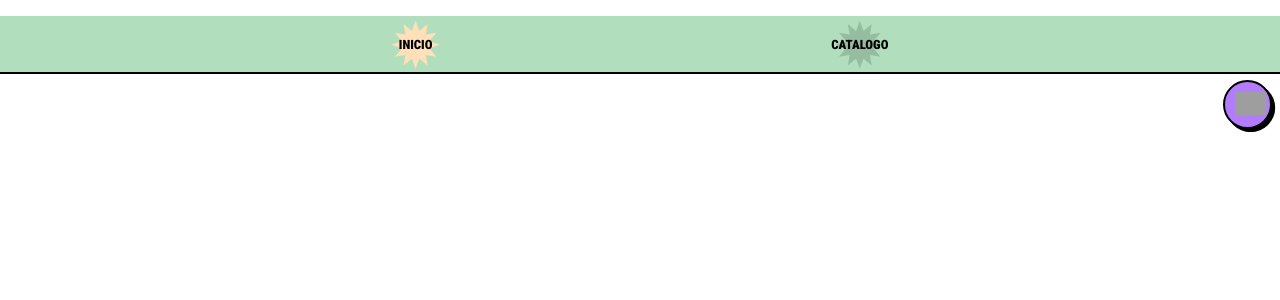
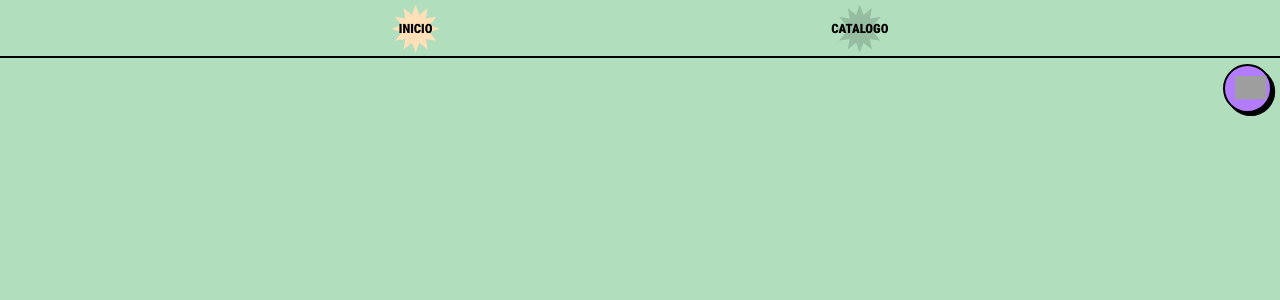
Before and after one commit to juanOllo/ArteYSoluciones_eCommerce_React, a React (Create React App) app: page /carro in a window 1280 px wide. Shown: the top 300 px of the page. Built offline with nearby package versions, Linux system fonts and the light colour scheme; grey boxes are pictures that could not be loaded.

Commit message:
producto page y algunos anims

```diff
--- a/src/Navbar.css
+++ b/src/Navbar.css
@@ -24,7 +24,7 @@
 
     display: flex;
     justify-content: space-evenly;
-    z-index: 1;
+    z-index: 10;
 }
 
 #minilogo {
@@ -84,13 +84,55 @@
     height: 2.8rem;
     box-shadow: 0.2rem 0.2rem black;
     /* font-family: var(--ffamily01); */
+
+    /* animation: shopping-car-btn-anim 0.5s ease; */
+}
+
+@keyframes shopping-car-btn-click-anim {
+    /* 50%{
+        box-shadow: 0 0 transparent;
+        transform: translate(0.2rem, 0.2rem);
+    } */
+    0%{
+        box-shadow: 0 0 transparent;
+        transform: translate(0.2rem, 0.2rem);
+        /* border-color: white; */
+    }
+    60%{
+        transform: translate(0.2rem, 0.2rem);
+        box-shadow: 0 0 transparent;
+
+    }
 }
 
 .shopping-car-btn:hover {
-    animation: catalogo-completo-btn-click-anim 0.1s forwards;
+    /* animation: catalogo-completo-btn-click-anim 0.2s forwards; */
+    background-color:rgb(205, 182, 253);
 }
 
 .shopping-car-img{
     height: 1.5rem;
     transform: translate(0.6rem, 0.6rem);
 }
+
+.shopping-car-point{
+    background-color: transparent;
+    width: 0.9rem;
+    height: 0.9rem;
+    /* border: 3px solid red; */
+    border-radius: 50%;
+
+    position: absolute;
+    right: 0;
+    z-index: 3;
+}
+
+@keyframes ponit-car-img-anim {
+    40%{
+        transform: translate(-0.4rem, -0.8rem);
+        scale: 1.5;
+    }
+    100%{
+        background-color: red;
+    }
+}
--- a/src/Navbar.jsx
+++ b/src/Navbar.jsx
@@ -4,9 +4,23 @@ import './Navbar.css'
 import { Link } from 'react-router-dom'
 
 class Navbar extends React.Component{
-    // constructor(props){
-    //     super(props);
-    // }
+    constructor(props){
+        super(props);
+
+        this.handleClick = this.handleClick.bind(this);
+    }
+
+    handleClick(e){
+        const btn = e.target.classList.contains("btn") ? e.target : e.target.parentElement;
+
+        btn.childNodes[0].style.backgroundColor = "transparent";
+        btn.childNodes[0].style.animation = "none";
+
+        btn.style.animation = "shopping-car-btn-click-anim 0.1s forwards";
+        setTimeout(() => {
+            btn.style.animation = "none";
+        }, 300);
+    }
 
     render(){
         return(
@@ -22,7 +36,8 @@ class Navbar extends React.Component{
                     <p>CATALOGO</p>
                 </Link>
 
-                <Link to="/carro" className="shopping-car-btn btn">
+                <Link to="/carro" onClick={this.handleClick} className="shopping-car-btn btn">
+                    <div className='shopping-car-point'></div>
                     <img src="https://media.discordapp.net/attachments/1393296986161152141/1393297674601496717/basket-cart-icon-27.png?ex=6872a913&is=68715793&hm=b72a7fb1cdea9fe6310abd4b1ce09ee308df2774b66e25447b0c2e538d1d5256&=&format=webp&quality=lossless&width=400&height=400" alt="shopping car" className="shopping-car-img"/>
                 </Link>
 
--- /dev/null
+++ b/src/pages/CarroDeCompra.css
@@ -0,0 +1,13 @@
+#carro-de-compra{
+    box-sizing: border-box;
+    /* margin-top: -1.35rem;  */
+
+    background-color: var(--verde);
+
+    width: 100%;
+    height: 100svh;
+}
+
+#carro-de-compra *{
+    margin: 0;
+}
--- a/src/pages/CarroDeCompra.jsx
+++ b/src/pages/CarroDeCompra.jsx
@@ -1,4 +1,5 @@
 import React from "react";
+import './CarroDeCompra.css'
 
 let listaDeArticulos = [
     {
@@ -41,6 +42,8 @@ class CarroDeCompra extends React.Component{
         //     cartList : []
         // }
 
+        // oculta el punto rojo en el boton del carrito
+
         this.loadCartList = this.loadCartList.bind(this);
         this.clearCartList = this.clearCartList.bind(this);
 
@@ -50,17 +53,29 @@ class CarroDeCompra extends React.Component{
     loadCartList(){
         const data = localStorage.getItem("cart") ? JSON.parse(localStorage.getItem("cart")) : [];
 
-        const finalList = listaDeArticulos.filter(elem => {
-            for (let item of data){
-                if (item.id == elem.id) {
-                    elem.precioFinal = item.precio;
-                    return true;
+        // console.log("data: ", data);
+
+        const finalList = [];
+        if (data) {
+            // const finalList = listaDeArticulos.filter(elem => {
+            //     for (let item of data){
+            //         if (item.id == elem.id) {
+            //             elem.precioFinal = item.precio;
+            //             return true;
+            //         }
+            //     }
+            //     return false;
+            // })
+
+            for (const d of data) {
+                const articulo = listaDeArticulos.find(a => a.id === d.id);
+                if (articulo) {
+                    finalList.unshift({ ...articulo, precioFinal: d.precio });
                 }
             }
-            return false;
-        })
+        }
 
-        console.log("final list: ", finalList);
+        // console.log("final list: ", finalList);
 
         this.state = {
             cartList : finalList
@@ -78,12 +93,12 @@ class CarroDeCompra extends React.Component{
     render(){
         // this.loadCartList();
 
-        console.log("cartList: ", this.state.cartList);
+        // console.log("cartList: ", this.state.cartList);
 
         const list = this.state.cartList.map(elem => {
             return (
                 <li className="carrito-articulo">
-                    <img className="carrito-articulo-img" src={elem.imagen} alt="imagen del producto"/>
+                    <img style={{height: "3rem"}} className="carrito-articulo-img" src={elem.imagen} alt="imagen del producto"/>
                     <h4 className="carrito-articulo-h4">{elem.nombre}</h4>
                     <h4 className="carrito-articulo-h4">{elem.precios[elem.precioFinal][0]} ${elem.precios[elem.precioFinal][1]}</h4>
                 </li>
@@ -91,7 +106,7 @@ class CarroDeCompra extends React.Component{
         })
 
         return(
-            <div>
+            <div id="carro-de-compra">
                 <ul>
                     {list}
                 </ul>
--- a/src/pages/Catalogo.css
+++ b/src/pages/Catalogo.css
@@ -90,6 +90,7 @@
     /* margin: 0.7rem auto; */
     /* margin-top: 1rem; */
     border-radius: 1rem;
+    /* box-shadow: 0.4rem 0.4rem black; */
     box-shadow: 0.4rem 0.4rem black;
     border: 2px solid black;
 
@@ -111,8 +112,18 @@
 }
 
 .catalogo-article:hover{
-    animation: inicio-article-click-anim 0.1s forwards;
+    animation: catalogo-article-click-anim 0.1s forwards;
     background-color: antiquewhite;
+}
+
+@keyframes catalogo-article-click-anim {
+    100%{
+        box-shadow: 0 0 transparent;
+        transform: translate(0.4rem, 0.4rem);
+
+        /* box-shadow: 0.4rem 0.4rem black;
+        transform: translate(-0.5rem, -0.5rem); */
+    }
 }
 
 /* @keyframes inicio-article-click-anim {
--- a/src/pages/Inicio.css
+++ b/src/pages/Inicio.css
@@ -109,14 +109,15 @@
 }
 
 .catalogo-completo-btn:hover {
-    animation: catalogo-completo-btn-click-anim 0.1s forwards;
+    animation: catalogo-completo-btn-click-anim 0.15s forwards;
     background-color: antiquewhite;
 }
 
 @keyframes catalogo-completo-btn-click-anim {
-    100%{
+    50%{
         box-shadow: 0 0 transparent;
         transform: translate(0.3rem, 0.3rem);
+        /* border-color: white; */
     }
 }
 
--- a/src/pages/Producto.css
+++ b/src/pages/Producto.css
@@ -109,14 +109,14 @@
 }
 
 .precios {
+    background-color: var(--azul);
     background-color: var(--amarillo);
     border: none;
     /* height: 2rem; */
 
-    background-color: var(--amarillo);
     border: 2px solid black;
     padding: 1rem;
-    border-radius: 2rem;
+    /* border-radius: 2rem; */
     width: fit-content;
     box-shadow: 0.2rem 0.2rem black;
     font-family: var(--ffamily01);
@@ -126,6 +126,7 @@
 
 .precios:hover {
     cursor: pointer;
+    /* background-color:lightskyblue; */
     background-color: white;
 }
 
@@ -176,6 +177,19 @@
     z-index: 5;
 }
 
+.img-producto:hover {
+    /* scale: 1.3; */
+    animation: img-producto-hover-anim 0.1s ease-in-out forwards;
+}
+
+@keyframes img-producto-hover-anim {
+    100%{
+        scale: 1.05;
+        /* border: 0.35rem solid black; */
+        /* border-color: transparent; */
+    }
+}
+
 .encargar-btns-div{
     /* background-color: red; */
     width: calc(100% - 1rem);
@@ -210,11 +224,21 @@
     box-shadow: 0.3rem 0.3rem black;
 }
 
+@keyframes encargar-btn-ready-click-anim {
+    0%{
+        box-shadow: 0 0 transparent;
+        transform: translate(0.3rem, 0.3rem);
+        /* border-color: white; */
+    }
+    60%{
+        transform: translate(0.3rem, 0.3rem);
+        box-shadow: 0 0 transparent;
+
+    }
+}
+
 .encargar-btn-ready:hover {
     background-color: antiquewhite;
-    animation: catalogo-completo-btn-click-anim 0.1s forwards;
-}
-
-.encargar-btn:hover {
+    /* animation: catalogo-completo-btn-click-anim 0.2s forwards; */
     cursor: pointer;
 }
--- a/src/pages/Producto.jsx
+++ b/src/pages/Producto.jsx
@@ -1,6 +1,7 @@
 import React from 'react';
 import { useLocation } from 'react-router-dom';
 import './Producto.css'
+import Navbar from '../Navbar';
 
 let listaDeArticulos = [
     {
@@ -85,8 +86,23 @@ class ProductoRender extends React.Component {
     }
 
     // Este metodo agrega el id y el precio seleccionado del producto a una lista en el localStorage
-    addToCart(){
+    addToCart(e){
         if(this.state.selectedPrice >= 0){
+
+
+
+            const btn = e.target.classList.contains("btn") ? e.target : e.target.parentElement;
+
+            // btn.style.backgroundColor = "transparent";
+            btn.style.animation = "none";
+
+            btn.style.animation = "encargar-btn-ready-click-anim 0.1s ease-in-out";
+            setTimeout(() => {
+                btn.style.animation = "none";
+            }, 100);
+
+
+
 
             const newItemToCart = {
                 id : this.state.item.id,
@@ -94,17 +110,21 @@ class ProductoRender extends React.Component {
 
             const data = localStorage.getItem("cart") ? JSON.parse(localStorage.getItem("cart")) : [];
 
-            // console.log("encontrado?: ", data.find(elem => elem.id === this.state.item.id))
-
             // este if no permite agregar el mismo item con el mismo precio al carrito
-            if (!data.find(elem => elem.id === this.state.item.id)) {
+            if (data.find(elem => (elem.precio === newItemToCart.precio && elem.id === newItemToCart.id))) {
+                console.log("este elemento ya esta en el carro de compra");
+            } else {
                 data.unshift(newItemToCart);
                 localStorage.setItem("cart", JSON.stringify(data));
+
+                // anim punto rojo en el boton del carrito
+                document.getElementById("navbar-div").childNodes[2].childNodes[0].style.animation = "ponit-car-img-anim 0.3s ease-in-out forwards";
+                setTimeout(() => {
+                    document.getElementById("navbar-div").childNodes[2].childNodes[0].style.backgroundColor = "red";
+                    document.getElementById("navbar-div").childNodes[2].childNodes[0].style.animation = "none";
+                }, 400);
             }
 
-            // const data2 = JSON.parse(localStorage.getItem("cart"));
-            // console.log("data guardada: ", data2);
-            // localStorage.clear();
         } else {
             console.log("precio no seleccionado");
         }
```
